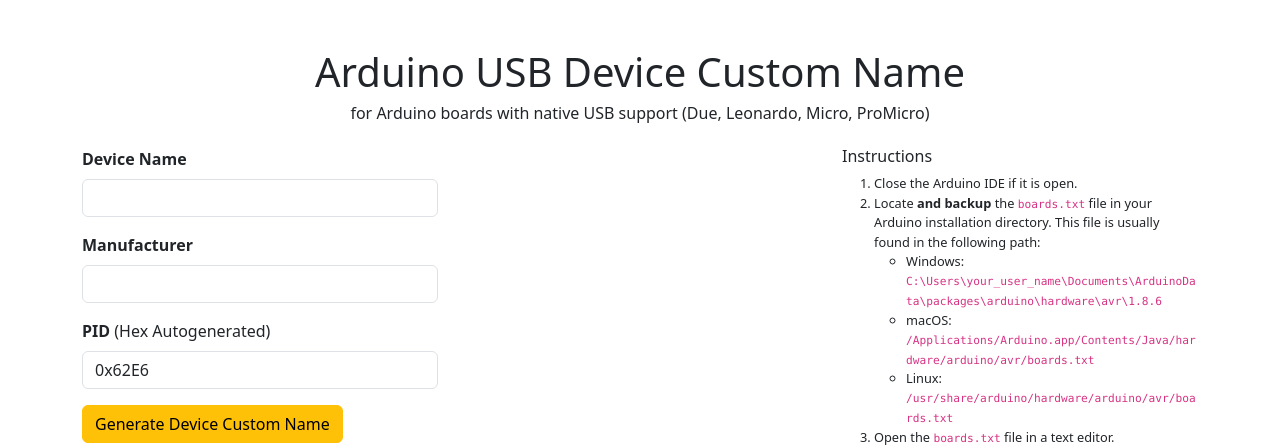
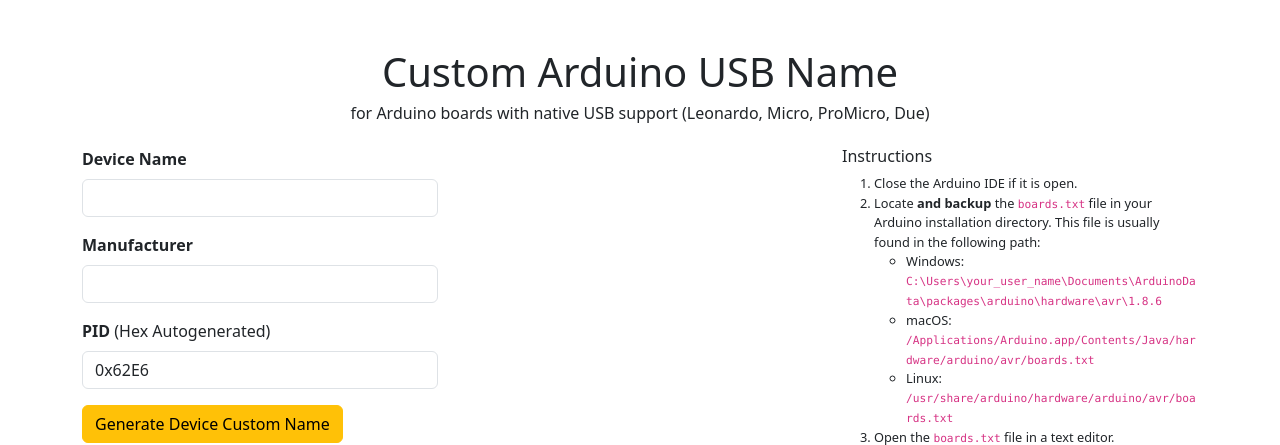
Before and after one commit to ezequielabregu/Custom-Arduino-USB-Name, a Flask app: page / in a window 1280 px wide. Shown: the top 445 px of the page. Run offline with Flask 3, Linux system fonts and the light colour scheme.

Commit message:
change webpage title

```diff
--- a/templates/index.html
+++ b/templates/index.html
@@ -16,8 +16,8 @@
 </head>
 <body>
     <div class="container mt-5">
-        <h1 class="text-center">Arduino USB Device Custom Name</h1>
-        <h6 class="text-center">for Arduino boards with native USB support (Due, Leonardo, Micro, ProMicro)</h6>
+        <h1 class="text-center">Custom Arduino USB Name</h1>
+        <h6 class="text-center">for Arduino boards with native USB support (Leonardo, Micro, ProMicro, Due)</h6>
         <div class="row mt-4">
             <!-- Column 1: Form and Generated Content -->
             <div class="col-md-4">
```
